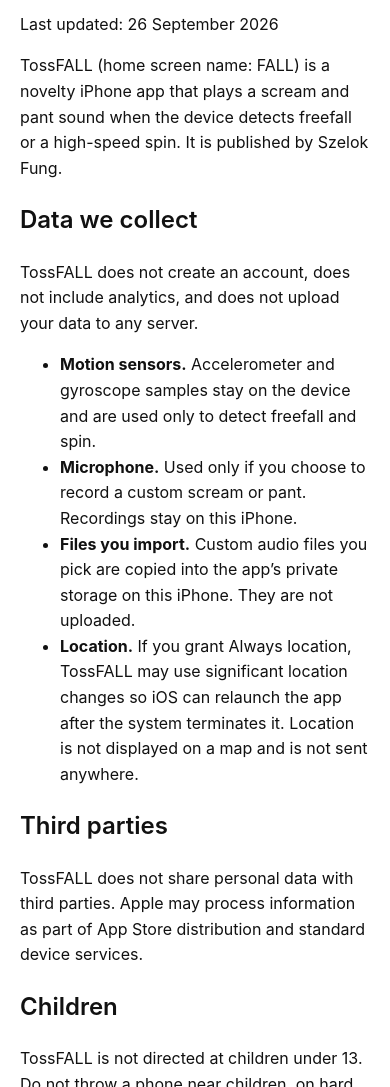
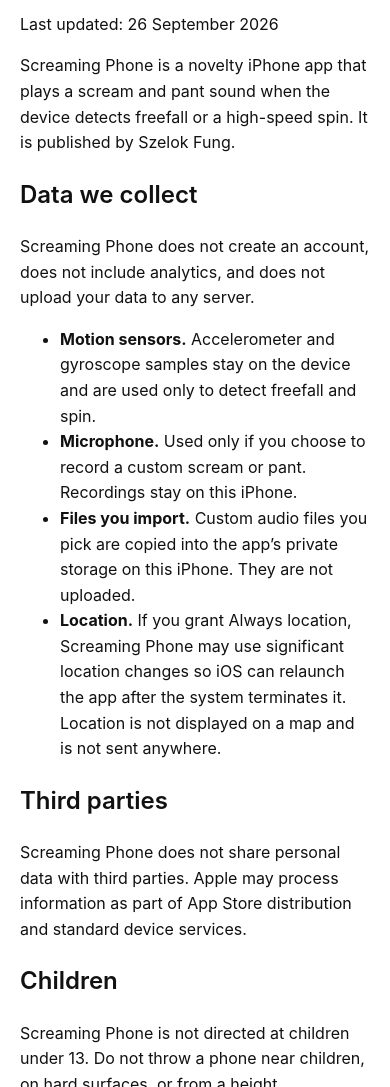
Before and after one commit to sherlok-gor/tossfall-legal, a plain HTML site: page privacy.html in a window 390 px wide. Shown: the part 152-1239 px from the top of the page. Drawn offline with Linux system fonts and the light colour scheme.

Commit message:
Rename listing to Screaming Phone

```diff
--- a/privacy.html
+++ b/privacy.html
@@ -3,31 +3,31 @@
 <head>
   <meta charset="utf-8">
   <meta name="viewport" content="width=device-width, initial-scale=1">
-  <title>TossFALL Privacy Policy</title>
+  <title>Screaming Phone Privacy Policy</title>
   <style>
     body { font-family: -apple-system, BlinkMacSystemFont, "Helvetica Neue", sans-serif; max-width: 720px; margin: 40px auto; padding: 0 20px; line-height: 1.6; color: #111; }
     h1, h2 { font-weight: 600; }
   </style>
 </head>
 <body>
-  <h1>TossFALL Privacy Policy</h1>
+  <h1>Screaming Phone Privacy Policy</h1>
   <p>Last updated: 26 September 2026</p>
-  <p>TossFALL (home screen name: FALL) is a novelty iPhone app that plays a scream and pant sound when the device detects freefall or a high-speed spin. It is published by Szelok Fung.</p>
+  <p>Screaming Phone is a novelty iPhone app that plays a scream and pant sound when the device detects freefall or a high-speed spin. It is published by Szelok Fung.</p>
 
   <h2>Data we collect</h2>
-  <p>TossFALL does not create an account, does not include analytics, and does not upload your data to any server.</p>
+  <p>Screaming Phone does not create an account, does not include analytics, and does not upload your data to any server.</p>
   <ul>
     <li><strong>Motion sensors.</strong> Accelerometer and gyroscope samples stay on the device and are used only to detect freefall and spin.</li>
     <li><strong>Microphone.</strong> Used only if you choose to record a custom scream or pant. Recordings stay on this iPhone.</li>
     <li><strong>Files you import.</strong> Custom audio files you pick are copied into the app’s private storage on this iPhone. They are not uploaded.</li>
-    <li><strong>Location.</strong> If you grant Always location, TossFALL may use significant location changes so iOS can relaunch the app after the system terminates it. Location is not displayed on a map and is not sent anywhere.</li>
+    <li><strong>Location.</strong> If you grant Always location, Screaming Phone may use significant location changes so iOS can relaunch the app after the system terminates it. Location is not displayed on a map and is not sent anywhere.</li>
   </ul>
 
   <h2>Third parties</h2>
-  <p>TossFALL does not share personal data with third parties. Apple may process information as part of App Store distribution and standard device services.</p>
+  <p>Screaming Phone does not share personal data with third parties. Apple may process information as part of App Store distribution and standard device services.</p>
 
   <h2>Children</h2>
-  <p>TossFALL is not directed at children under 13. Do not throw a phone near children, on hard surfaces, or from a height.</p>
+  <p>Screaming Phone is not directed at children under 13. Do not throw a phone near children, on hard surfaces, or from a height.</p>
 
   <h2>Contact</h2>
   <p>Questions: <a href="mailto:fsl.8800219zoo@icloud.com">fsl.8800219zoo@icloud.com</a></p>
```
Also changed, not shown: index.html (+3 -3 lines).
